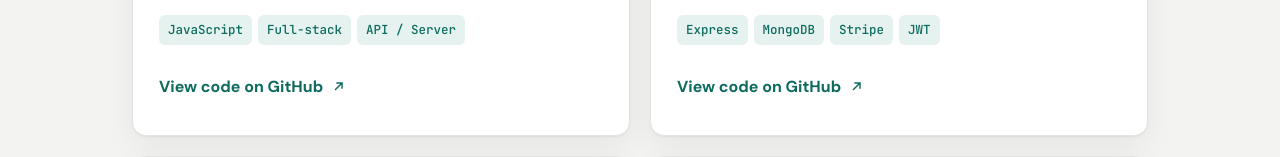
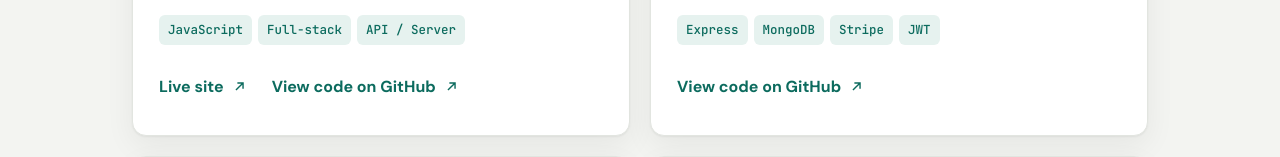
Before and after one commit to lavondamaxwell1-cpu/portfolio, a plain HTML site: page index.html in a window 1280 px wide. Shown: the part 1539-1696 px from the top of the page. Drawn offline with Linux system fonts and the light colour scheme.

Commit message:
Add BookFlow live site link

```diff
--- a/index.html
+++ b/index.html
@@ -233,7 +233,10 @@
           <div class="card-head"><h3>BookFlow</h3><span class="num">01</span></div>
           <p>A full-stack book app with its own server and API — the front end and back end built to work together as one complete application.</p>
           <div class="tags"><span class="tag">JavaScript</span><span class="tag">Full-stack</span><span class="tag">API / Server</span></div>
-          <a class="card-link" href="https://github.com/lavondamaxwell1-cpu/bookflow-fullstack" target="_blank" rel="noopener">View code on GitHub <svg viewBox="0 0 24 24" fill="none" stroke="currentColor" stroke-width="2" aria-hidden="true"><path d="M7 17L17 7M9 7h8v8"/></svg></a>
+          <div class="card-links">
+            <a class="card-link" href="https://bookflow-fullstack.vercel.app/" target="_blank" rel="noopener">Live site <svg viewBox="0 0 24 24" fill="none" stroke="currentColor" stroke-width="2" aria-hidden="true"><path d="M7 17L17 7M9 7h8v8"/></svg></a>
+            <a class="card-link" href="https://github.com/lavondamaxwell1-cpu/bookflow-fullstack" target="_blank" rel="noopener">View code on GitHub <svg viewBox="0 0 24 24" fill="none" stroke="currentColor" stroke-width="2" aria-hidden="true"><path d="M7 17L17 7M9 7h8v8"/></svg></a>
+          </div>
         </article>
 
         <article class="card">
```
